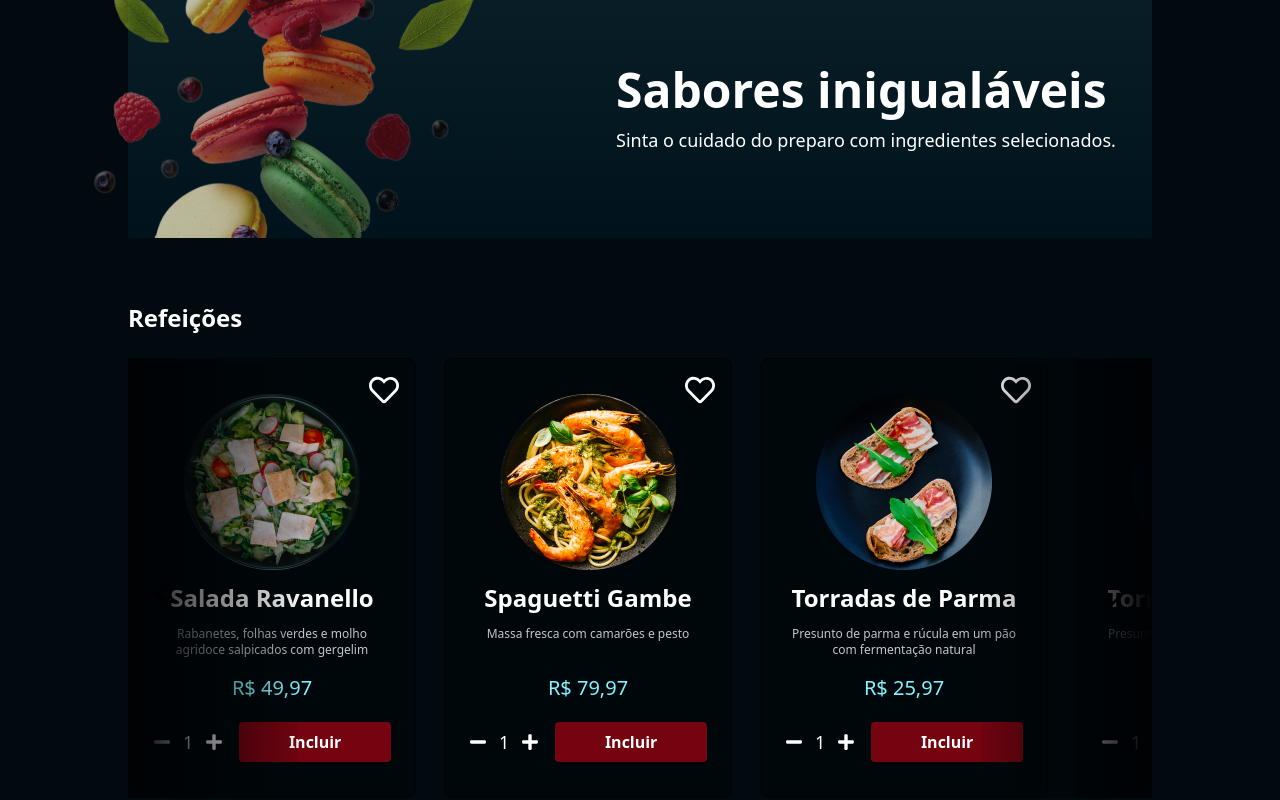
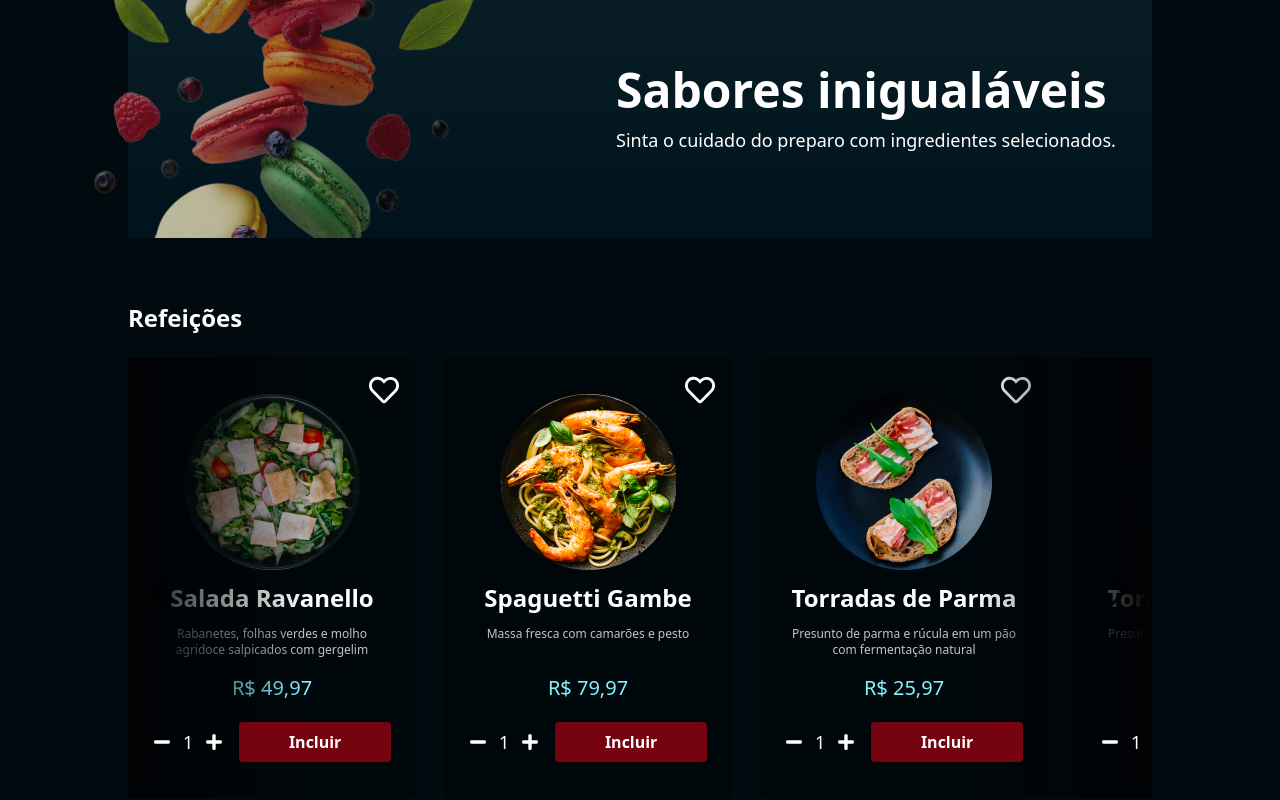
Before and after one commit to FredericoGrz/food-explorer, a React (Vite) app: page / in a window 1280 px wide. Shown: the part 228-1028 px from the top of the page. Built offline with nearby package versions, Linux system fonts and the light colour scheme.

Commit message:
Aumentado o z-index para que o blur do carousel nao impeça o usuário de clicar nos botoes

```diff
--- a/src/Components/FoodCard/index.jsx
+++ b/src/Components/FoodCard/index.jsx
@@ -18,7 +18,7 @@ export function FoodCard({ img, nome, descricao, preco }) {
       </p>
 
       <p className="text-cake-200 text-lg lg:text-xl ">{`R$ ${preco}`}</p>
-      <div className="w-full flex flex-col lg:flex-row lg:mt-2 gap-4 justify-center items-center ">
+      <div className="w-full flex flex-col lg:flex-row lg:mt-2 gap-4 justify-center items-center z-40">
         <Counter />
         <button className="text-white font-semibold w-full px-6 py-2 bg-tomato-100 rounded hover:bg-tomato-200">
           Incluir
```
